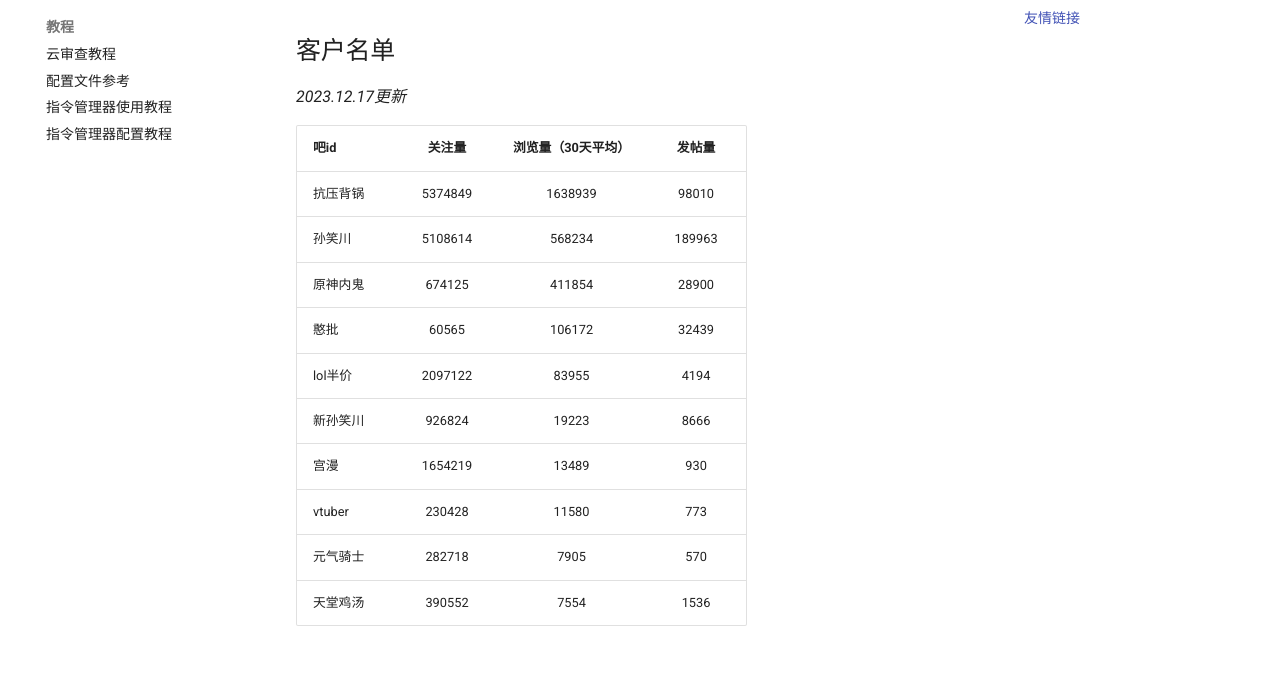
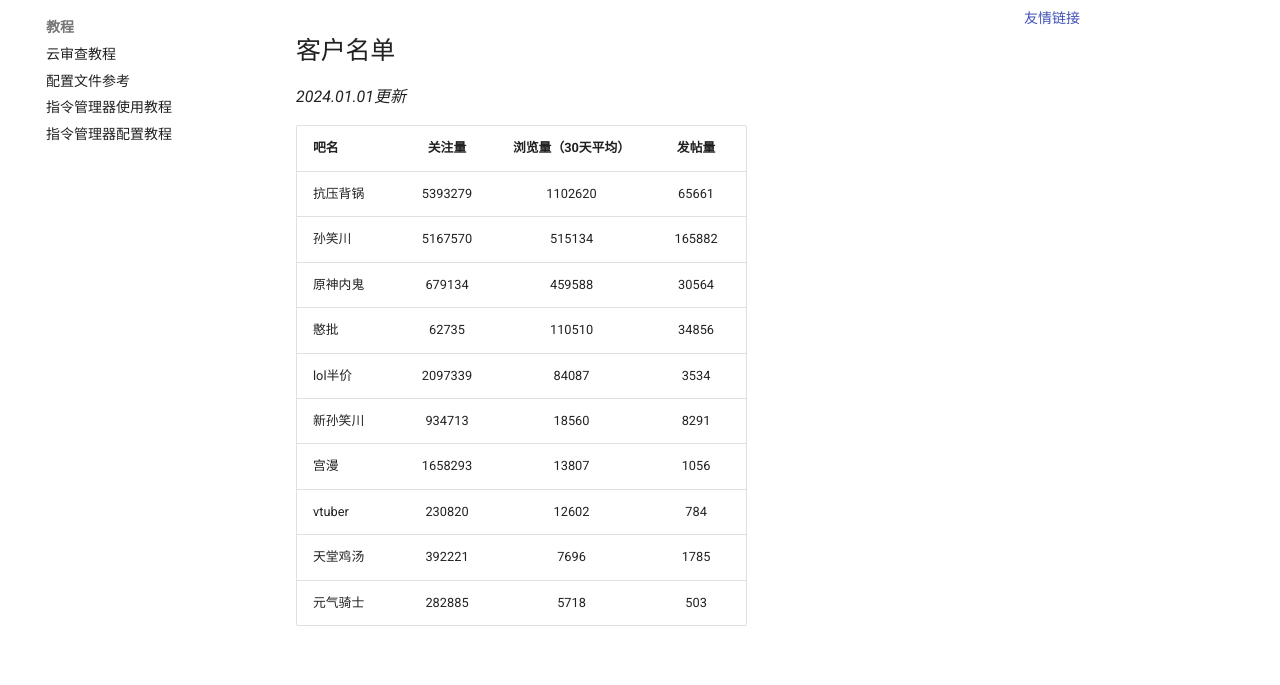
Before and after one commit to lumina37/aiotieba-reviewer, an MkDocs documentation site: the page built from docs/index.md, in a window 1280 px wide and 1041 px high. Shown: the part 147-832 px from the top of the window. Built offline with MkDocs 1.6.1 and Material for MkDocs 9.7.7, drawn with Linux system fonts in a browser that asks for light colours; comment, search, counter and statistics services are not loaded.

```diff
--- a/docs/index.md
+++ b/docs/index.md
@@ -1,19 +1,19 @@
 ## 客户名单
 
-*2023.12.17更新*
+*2024.01.01更新*
 
-| 吧id     | 关注量  | 浏览量（30天平均） | 发帖量 |
+| 吧名     | 关注量  | 浏览量（30天平均） | 发帖量 |
 | :------- | :-----: | :----------------: | :----: |
-| 抗压背锅 | 5374849 |      1638939       | 98010  |
-| 孙笑川   | 5108614 |       568234       | 189963 |
-| 原神内鬼 | 674125  |       411854       | 28900  |
-| 憨批     |  60565  |       106172       | 32439  |
-| lol半价  | 2097122 |       83955        |  4194  |
-| 新孙笑川 | 926824  |       19223        |  8666  |
-| 宫漫     | 1654219 |       13489        |  930   |
-| vtuber   | 230428  |       11580        |  773   |
-| 元气骑士 | 282718  |        7905        |  570   |
-| 天堂鸡汤 | 390552  |        7554        |  1536  |
+| 抗压背锅 | 5393279 |      1102620       | 65661  |
+| 孙笑川   | 5167570 |       515134       | 165882 |
+| 原神内鬼 | 679134  |       459588       | 30564  |
+| 憨批     |  62735  |       110510       | 34856  |
+| lol半价  | 2097339 |       84087        |  3534  |
+| 新孙笑川 | 934713  |       18560        |  8291  |
+| 宫漫     | 1658293 |       13807        |  1056  |
+| vtuber   | 230820  |       12602        |  784   |
+| 天堂鸡汤 | 392221  |        7696        |  1785  |
+| 元气骑士 | 282885  |        5718        |  503   |
 
 ## 友情链接
 
```
Also changed, not shown: README.md (+12 -12 lines), 2 other files.
